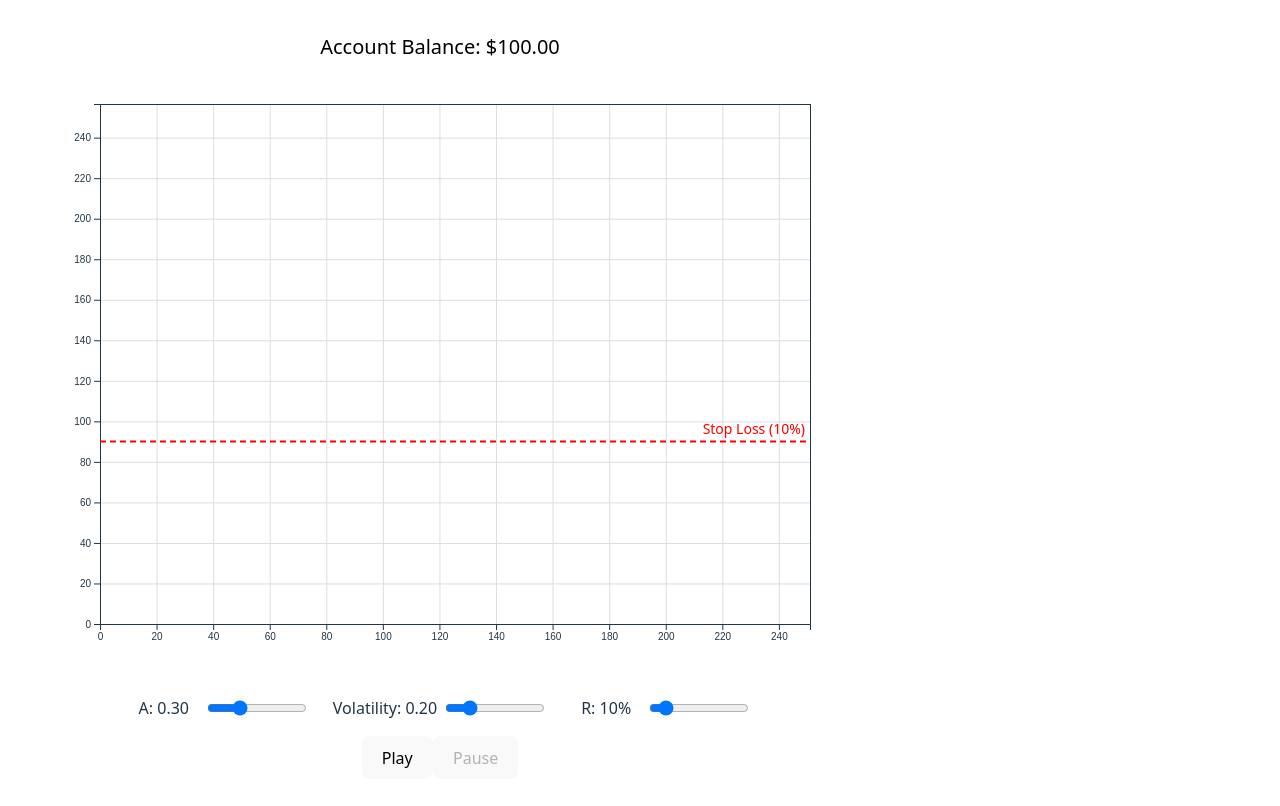
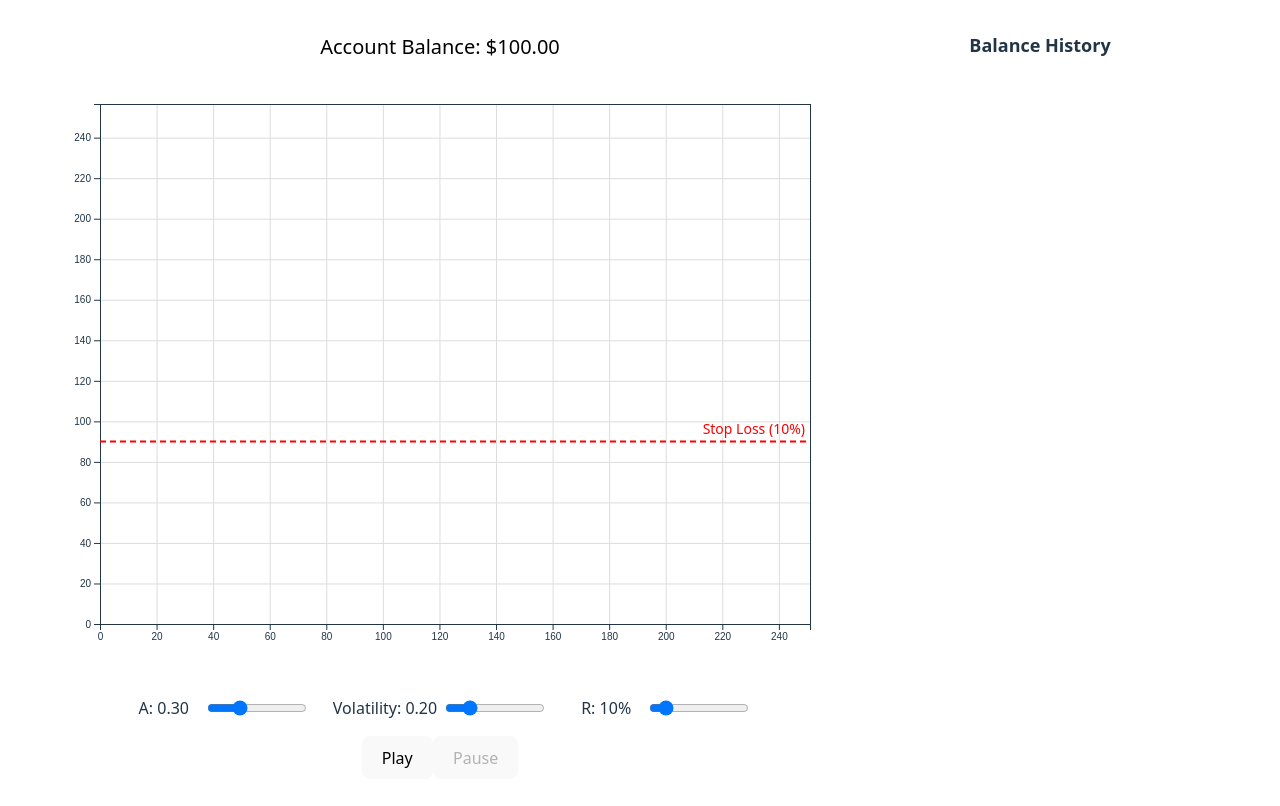
Before and after one commit to Leowbattle/stock-market-game, a React (Vite) app: page / in a window 1280 px wide. Shown: the top 806 px of the page. Built offline with nearby package versions, Linux system fonts and the light colour scheme.

Commit message:
Label balance history

```diff
--- a/src/App.tsx
+++ b/src/App.tsx
@@ -281,6 +281,7 @@ function App() {
         </div>
       </div>
       <div>
+        <div style={{ textAlign: 'center', fontWeight: 'bold', fontSize: 18, marginBottom: 8 }}>Balance History</div>
         <BalanceChart balanceHistory={balanceHistory} />
       </div>
     </div>
```
